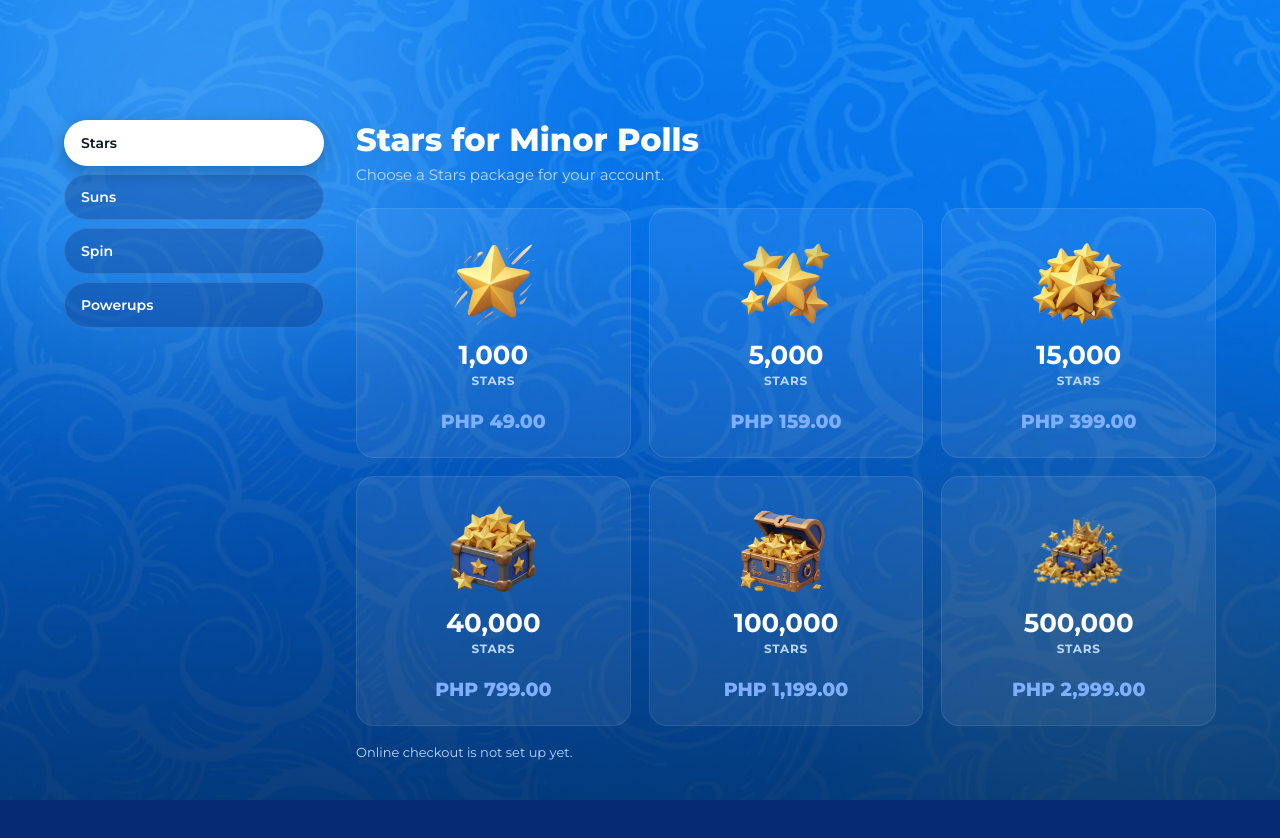
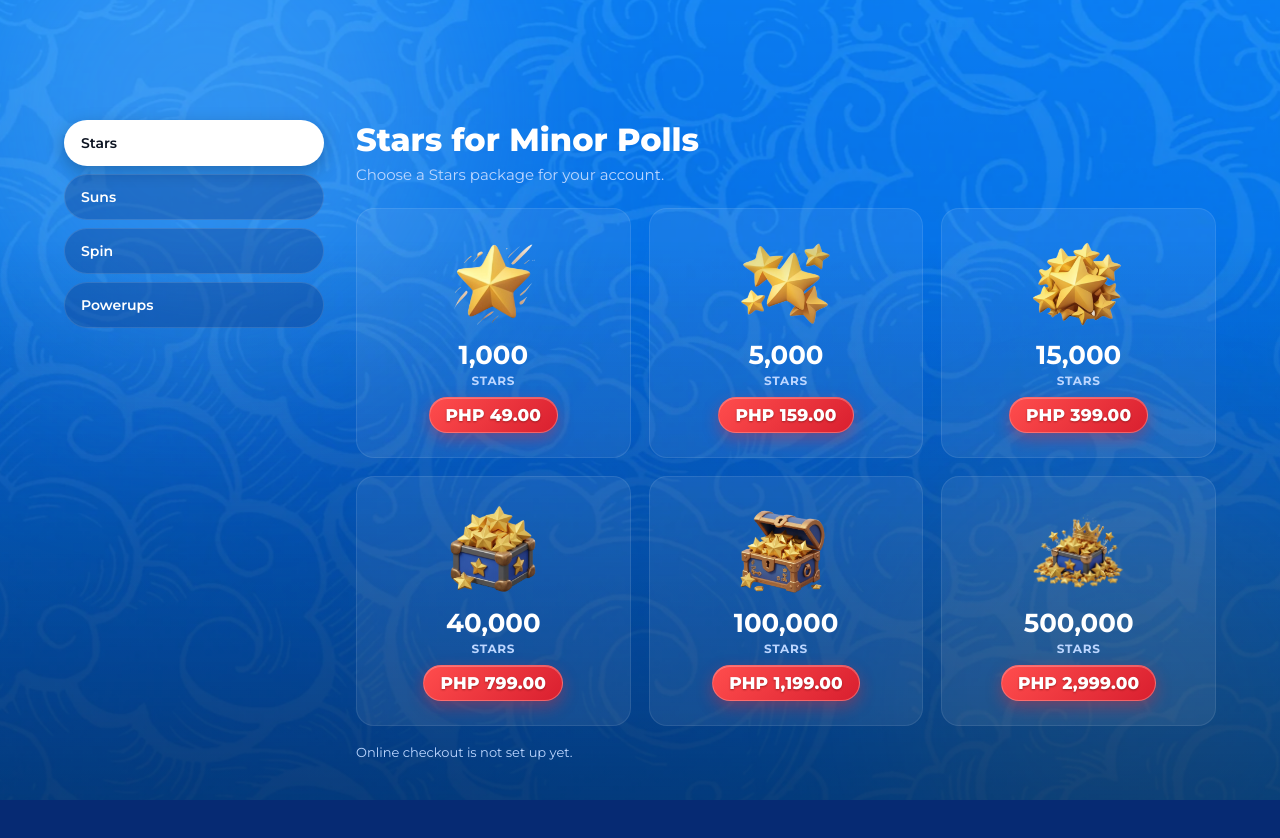
Before and after one commit to twilarosemid/JuanCastV2, a React (Vite) app in the folder client/: page /market in a window 1280 px wide. Built offline with nearby package versions, Linux system fonts and the light colour scheme; no server answers.

Commit message:
Market: make star prices red

```diff
--- a/client/src/pages/Market/StarsShop/StarsShop.css
+++ b/client/src/pages/Market/StarsShop/StarsShop.css
@@ -1,3 +1,10 @@
+/* star prices stand out in red */
+.stars-card .mk-price {
+  align-self: center; margin-top: auto; padding: 7px 16px; border-radius: 999px; color: #fff; font-size: 17px; font-weight: 800; letter-spacing: .01em;
+  background: linear-gradient(135deg, #ff4d4d, #d91f2f); border: 1px solid rgba(255, 140, 140, .55);
+  box-shadow: 0 6px 16px rgba(230, 40, 50, .4), inset 0 1px 0 rgba(255, 255, 255, .25); text-shadow: 0 1px 2px rgba(80, 0, 0, .45);
+}
+
 .stars-grid { display: grid; grid-template-columns: repeat(3, minmax(0, 1fr)); gap: 18px; max-width: 1050px; }
 .stars-card { min-height: 250px; }
 .stars-img { width: 100px; height: 100px; margin-bottom: 8px; object-fit: contain; transition: transform .5s cubic-bezier(.2, .7, .2, 1); }
```
